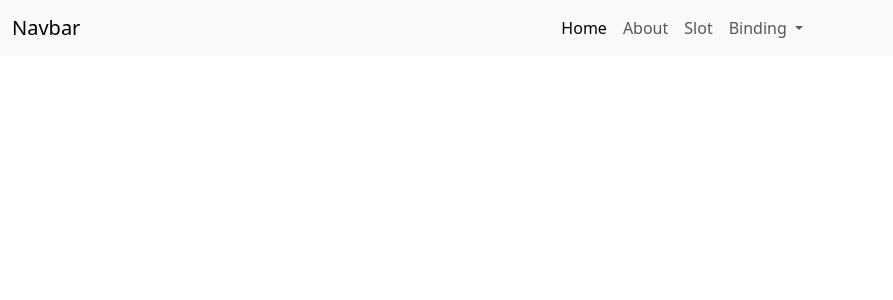
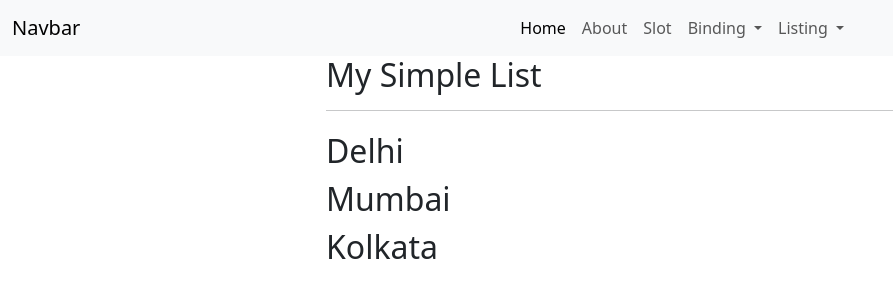
Before and after one commit to raniganj/v2app, a Vue app: page /simple-list in a window 1280 px wide. Shown: the top 300 px of the page, without its empty margins (0-893 px from the left). Built offline with nearby package versions, Linux system fonts and the light colour scheme.

Commit message:
my simple list

```diff
--- a/src/router/index.js
+++ b/src/router/index.js
@@ -36,6 +36,11 @@ const routes = [
     path: '/reactive-binding',
     name: 'reactive-binding',
     component: () => import('../views/MyReactiveBinding.vue')
+  },
+  {
+    path: '/simple-list',
+    name: 'simple-list',
+    component: () => import('../views/MySimpleList.vue')
   }
 ]
 
--- a/src/views/MyNavbar.vue
+++ b/src/views/MyNavbar.vue
@@ -48,6 +48,20 @@ import { RouterLink } from 'vue-router'
               <li><RouterLink class="nav-link" to="/reactive-binding">Reactive</RouterLink></li>
             </ul>
           </li>
+          <li class="nav-item dropdown">
+            <a
+              class="nav-link dropdown-toggle"
+              href="#"
+              role="button"
+              data-bs-toggle="dropdown"
+              aria-expanded="false"
+            >
+              Listing
+            </a>
+            <ul class="dropdown-menu">
+              <li><RouterLink class="nav-link" to="/simple-list">Simple List</RouterLink></li>
+            </ul>
+          </li>
         </ul>
       </div>
     </div>
--- /dev/null
+++ b/src/views/MySimpleList.vue
@@ -0,0 +1,13 @@
+<script setup>
+let cityList = ['Delhi', 'Mumbai', 'Kolkata']
+</script>
+
+<template>
+  <div class="row justify-content-center">
+    <div class="col-12 col-md-6">
+      <h2>My Simple List</h2>
+      <hr />
+      <div class="fs-2" v-for="(item, index) in cityList" :key="index">{{ item }}</div>
+    </div>
+  </div>
+</template>
```
